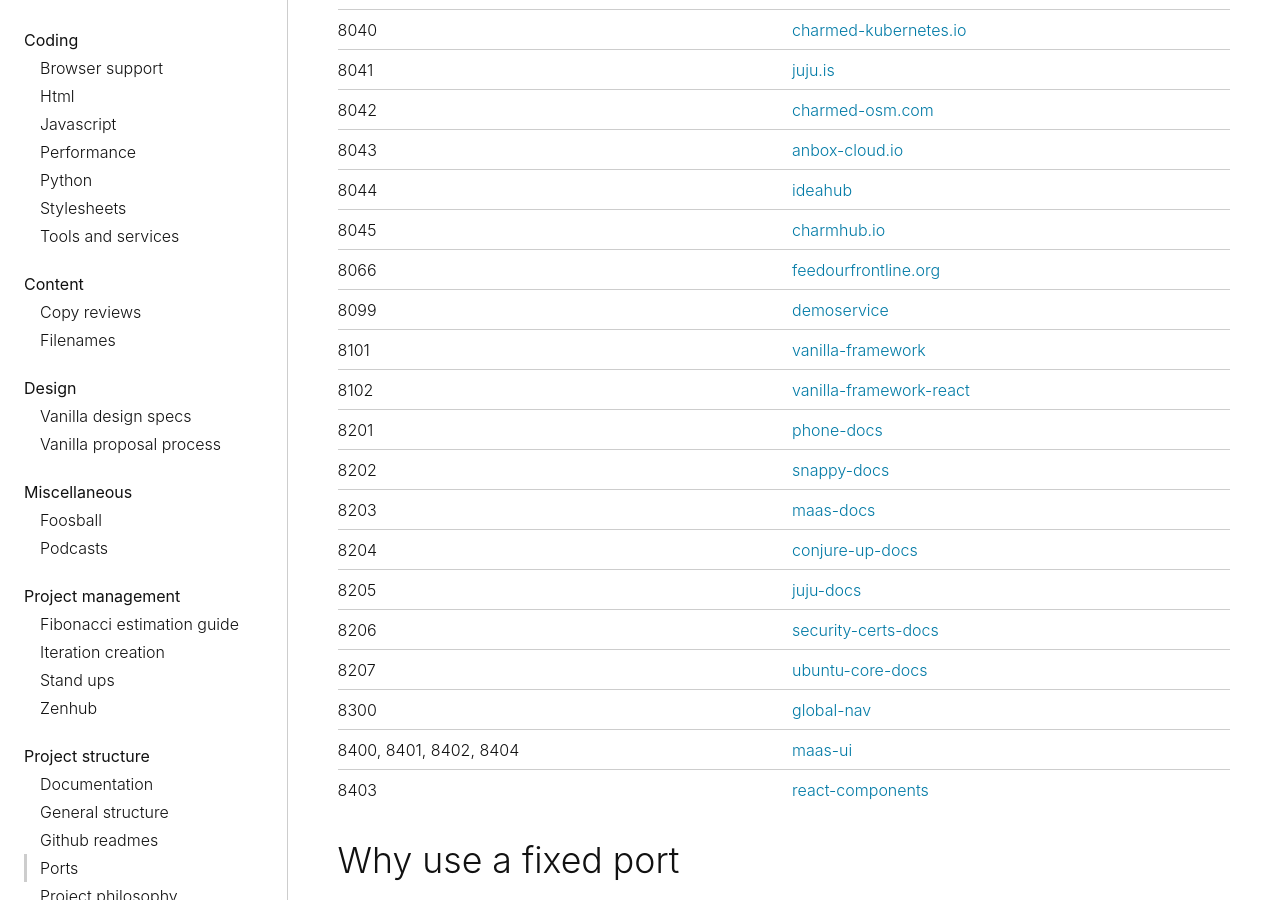
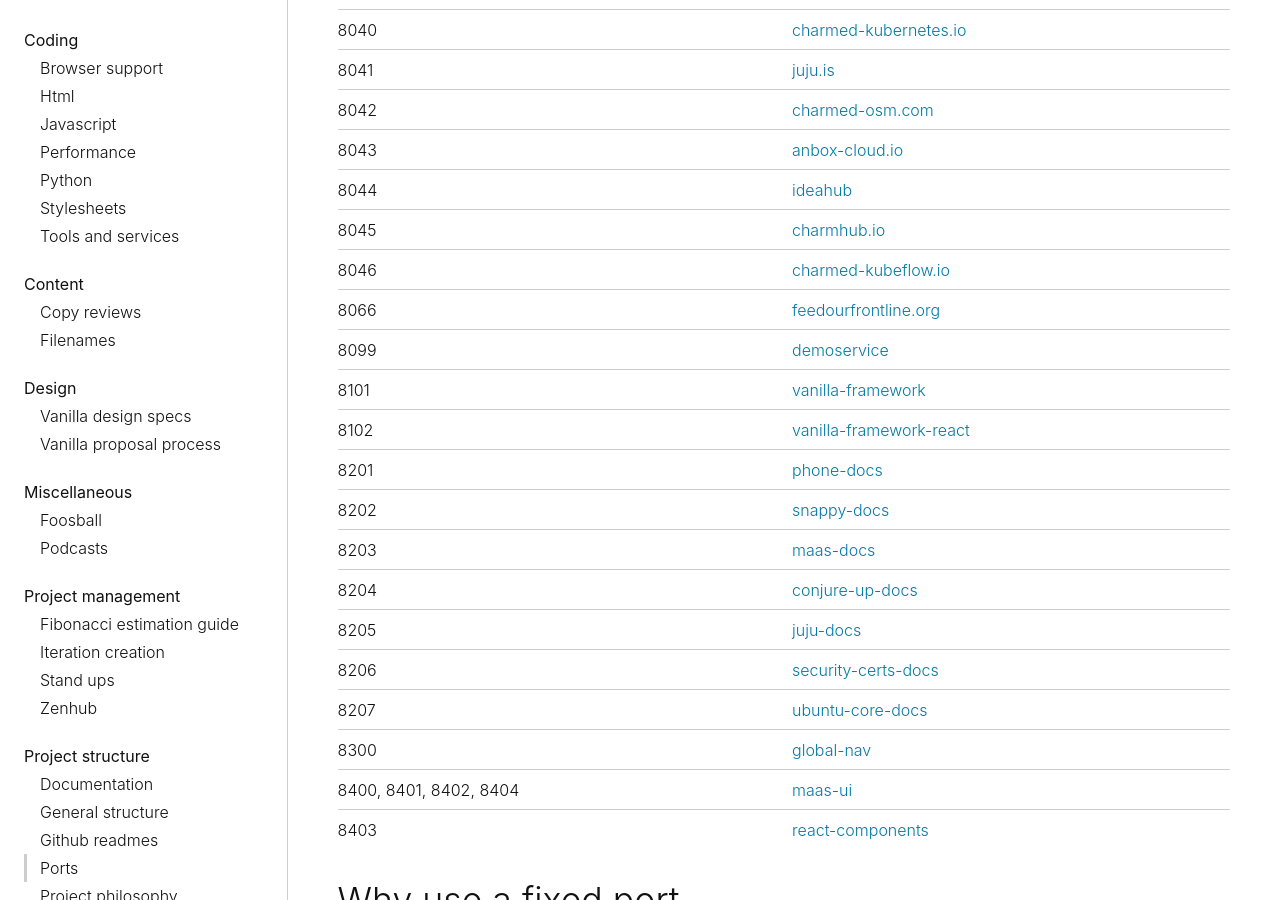
Before and after one commit to canonical-web-and-design/practices, a Jekyll site: the page built from project-structure/ports.md, in a window 1280 px wide and 900 px high, scrolled down 2205 px. Built offline with Jekyll 4.4.1, drawn with Linux system fonts in a browser that asks for light colours; some web fonts are replaced.

Commit message:
Add port for charmed-kubeflow.io

```diff
--- a/project-structure/ports.md
+++ b/project-structure/ports.md
@@ -58,6 +58,7 @@
 | 8043                   | [anbox-cloud.io](https://github.com/canonical-web-and-design/anbox-cloud.io)                        |
 | 8044                   | [ideahub](https://github.com/canonical-web-and-design/ideahub)                                      |
 | 8045                   | [charmhub.io](https://github.com/canonical-web-and-design/charmhub.io)                              |
+| 8046                   | [charmed-kubeflow.io](https://github.com/canonical-web-and-design/charmed-kubeflow.io)              |
 | 8066                   | [feedourfrontline.org](https://github.com/canonical-web-and-design/feedourfrontline.org)            |
 | 8099                   | [demoservice](https://github.com/canonical-web-and-design/demoservice)                              |
 | 8101                   | [vanilla-framework](https://github.com/canonical-web-and-design/vanilla-framework)                  |
```
